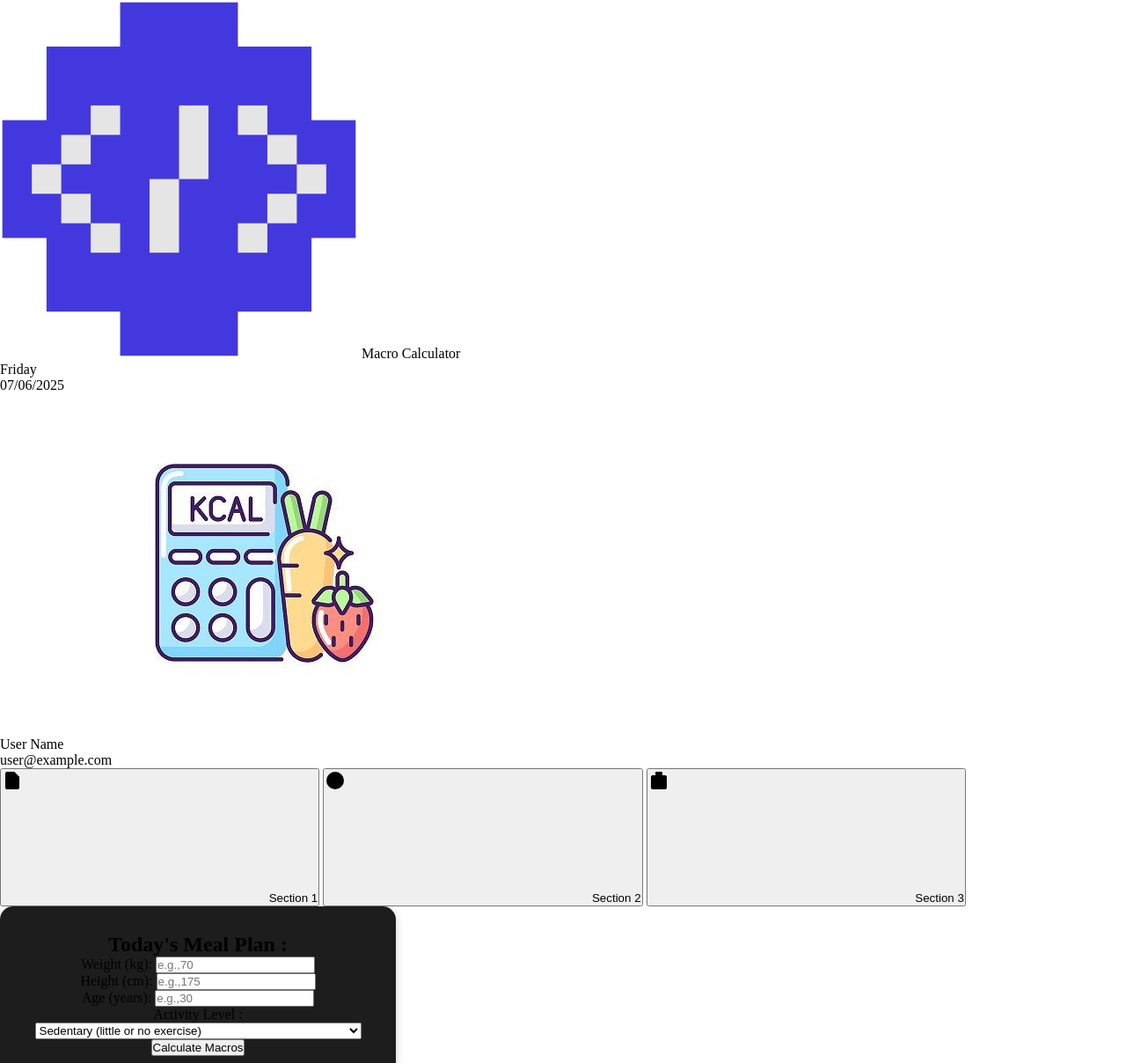
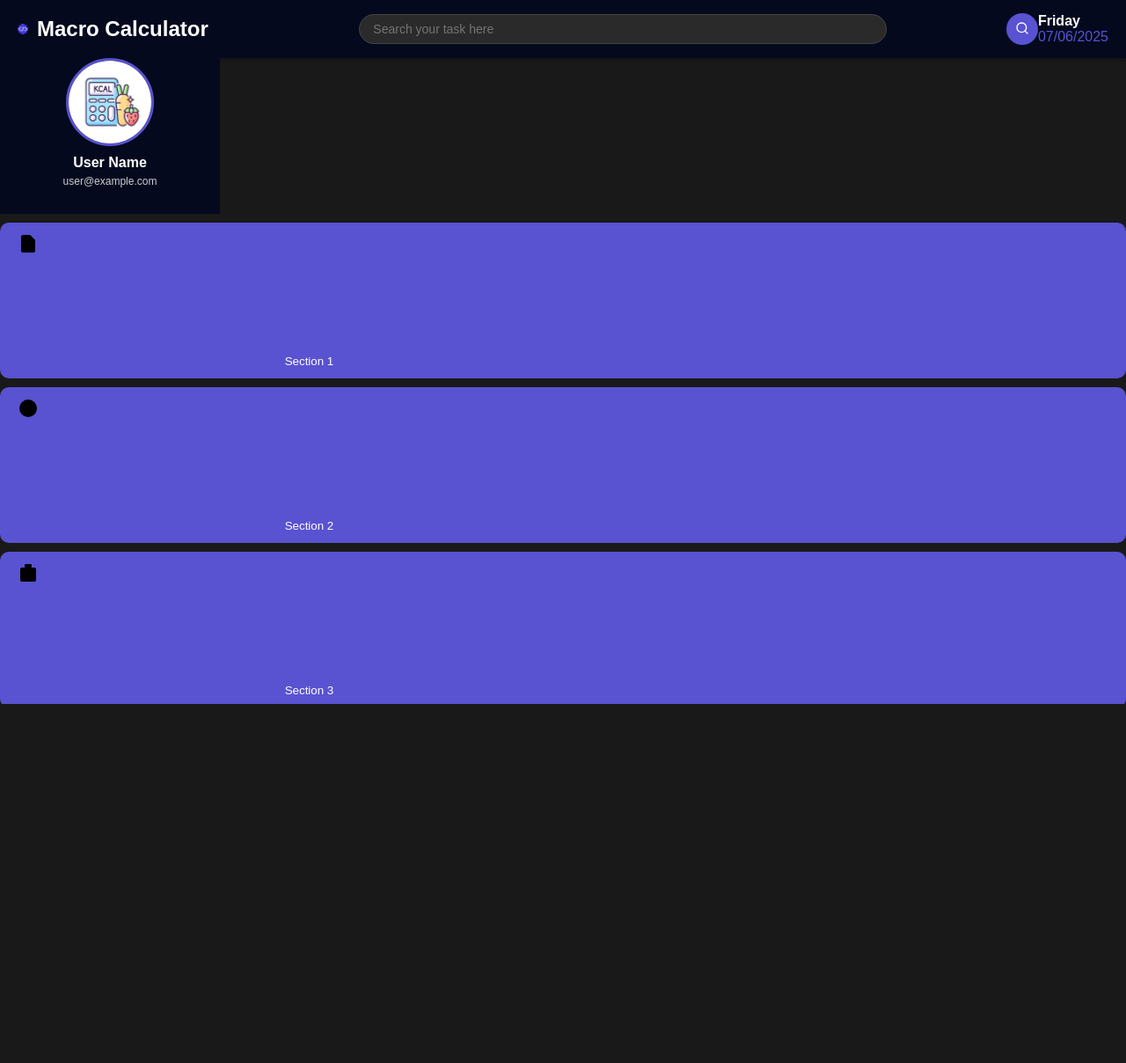
Before and after one commit to kour-tne3/calculator, a plain HTML site: page index.html in a window 1280 px wide. Shown: the top 1208 px of the page at 88% size. After the commit the page ends 800 px from the top, so only its background shows below. Drawn offline with Linux system fonts and the light colour scheme.

Commit message:
calculator

```diff
--- a/index.html
+++ b/index.html
@@ -6,14 +6,36 @@
     <title>Macro Calculator</title>
     <link rel="stylesheet" href="style.css" />
     <script src="script.js" defer></script>
+  </head>
 
-  </head>
   <body>
     <header>
-      <div class="logo"> <!--img not displaying-->
+      <div class="logo">
         <img src="./logo.png" alt="Logo" />
         <span id="app-title">Macro Calculator</span>
       </div>
+      <div class="search-container">
+        <input
+          type="text"
+          id="searchInput"
+          placeholder="Search your task here" />
+        </div>
+
+      <button class="search-button">
+        <svg
+        xmlns="http://ww.w3.org/2000/svg"
+        width="16"
+        height="16"
+        viewbox="0 0 24 24"
+        fill="none"
+        stroke="currentColor"
+        stroke-width="2"
+        stroke-linecap="round"
+        stroke-linejoin="round">
+          <circle cx="11" cy="11" r="8"></circle>
+          <line x1="21" y1="21" x2="16.65" y2="16.65"></line>
+          </svg>
+      </button>
       <div class="date-display">
         <div class="day" id="currentDay">Friday</div>
         <div class="full-date" id="currentDate">07/06/2025</div>
@@ -143,6 +165,7 @@
                   <p>
                     <strong>Protein</strong><span id="protein-grams>"></span> g
                    </p>
+                   <p>
                     <strong>Carbohydrates:</strong> <span is="carbs-grams"></span> g
                   </p>
                   <p>
@@ -151,6 +174,6 @@
                 </div>
               </div>
             </section>
-            <script src="./index.html"></script>
+            <script src="./script.js"></script>
             </body>
 </html>
--- a/style.css
+++ b/style.css
@@ -1,19 +1,159 @@
+@font-face {
+  font-family: "Roboto";
+  font-style: normal;
+  font-weight: 400;
+  font-display: swap;
+  src: url(https://fonts.gstatic.com/s/roboto/v32/KFOmCnqEu92Fr1Mu7WxKKTU1Kvnz.woff2)
+    format("woff2");
+  unicode-range: U+0102-0103, U+0110-0111, U+0128-0129, U+0168-0169, U+01A0-01A1,
+    U+01AF-01B0, U+0300-0301, U+0303-0304, U+0308-0309, U+0323, U+0329,
+    U+1EA0-1EF9, U+20AB;
+}
+/* font not displaying */
 * {
+  margin: 0;
   padding: 0;
-    margin: 0;
   box-sizing: border-box;
 }
 
-  /*font not displaying properly*/
-  @font-face {
-    font-family: "Roboto", sans-serif;
-    src: url("https://fonts.googleapis.com/css2?family=Roboto:wght@400&display=swap");
+body,
+html {
+  height: 100%;
+  overflow: hidden;
+  /* scroll-behavior: smooth; */
 }
 
-  html {
-    scroll-behavior: smooth;
+body {
+  font-family: "Roboto", sans-serif;
+  background-color: rgb(25, 25, 25);
+}
+/* HEADER */
+
+header {
+  display: flex;
+  justify-content: space-between;
+  align-items: center;
+  padding: 15px 20px;
+  background-color: rgb(4, 9, 29);
+  box-shadow: 0 2px 5px rgba(0, 0, 0, 0.3);
 }
 
+#app-title {
+  color: white;
+}
+
+.logo {
+  font-size: 24px;
+  font-weight: bold;
+  display: flex;
+  align-items: center;
+}
+
+.logo img {
+  height: 12px;
+  margin-right: 10px;
+}
+
+.date-displpay {
+  text-align: center;
+}
+
+.day {
+  color: white;
+  font-weight: bold;
+}
+
+.full-date,
+#currentDate {
+  color: rgb(89, 82, 209);
+}
+
+.search-container {
+  display: flex;
+  flex-grow: 1;
+  max-width: 600px;
+  margin: 0 auto;
+}
+#searchInput {
+  flex-grow: 1;
+  padding: 8px 15px;
+  border: 1px solid #444;
+  border-radius: 20px;
+  font-size: 14px;
+  background-color: rgb(42, 42, 42);
+  color: white;
+}
+
+.search-button {
+  background-color: rgb(89, 82, 209);
+  color: white;
+  border: none;
+  width: 36px;
+  height: 36px;
+  border-radius: 50%;
+  margin-left: -36px;
+  cursor: pointer;
+  align-items: center;
+  justify-content: center;
+}
+/* SIDEBAR */
+
+.sidebar {
+  width: 250px;
+  min-width: 250px;
+  background-color: rgb(4, 9, 29);
+  padding: 20ps;
+  display: flex;
+  flex-direction: column;
+  align-items: center;
+}
+
+.profile {
+  text-align: center;
+  margin-bottom: 30px;
+}
+
+.profile-img {
+  width: 100px;
+  height: 100px;
+  border-radius: 50%;
+  overflow: hidden;
+  margin: 0 auto 10px;
+  border: 3px solid rgb(89, 82, 209);
+}
+
+.profile-img img {
+  width: 100%;
+  height: 100%;
+  object-fit: cover;
+}
+
+.profile-name {
+  font-weight: bold;
+  margin-bottom: 5px;
+  color: white;
+}
+
+.profile-email {
+  font-size: 12px;
+  opacity: 0.8;
+  color: white;
+}
+
+.sidebar-button {
+  background-color: rgb(89, 82, 209);
+  color: white;
+  border: none;
+  border-radius: 10px;
+  padding: 12px 20px;
+  width: 100%;
+  text-align: left;
+  margin-top: 10px;
+  cursor: pointer;
+  font-weight: 500;
+}
+
+/*CONTAINER*/
 .calculator-container {
   background-color: rgb(29, 29, 29);
   padding: 30px;
@@ -31,3 +171,57 @@
 section#input {
   margin-bottom: 25px;
 }
+
+.input-group {
+  margin-bottom: 18px;
+  text-align: left;
+}
+
+label {
+  display: block;
+  margin-bottom: 8px;
+  font-weight: bold;
+  color: #bbb;
+  font-size: 1.05em;
+}
+
+.calculator-container input[type="number"],
+.calculator-container select {
+  width: 100%;
+  padding: 12px;
+  border: 1px solid #444;
+  border-radius: 8px;
+  font-size: 16px;
+  background-color: rgb(42, 42, 42);
+  color: white;
+  transition: border-color 0.3s ease;
+}
+
+.calculator-container input[type="number"]:focus,
+.calculator-container select:focus {
+  border-color:rgb(89, 82, 209);
+  outline:none;
+}
+
+.calculator-container button {
+  background-color: rgb(89, 82, 209);
+  color: white;
+  padding: 12px;
+  border: none;
+  border-radius: 8px;
+  cursor: pointer;
+  font-size:1.1em;
+  font-weight: bold;
+  transition: background-color 0.3s ease, transform 0.2s ease;
+  width:100%;
+  box-shadow: 0 2px 5px rgba(89, 82, 209, 0.3);
+}
+
+.calculator-container button:hover {
+  background-color: rgb(70, 65, 170);
+  transform: translateY(-2px);
+}
+
+.calculator-container button:active {
+  transform: translateY(0);
+}
```
Lines whose indentation alone changed are shown as unchanged.
